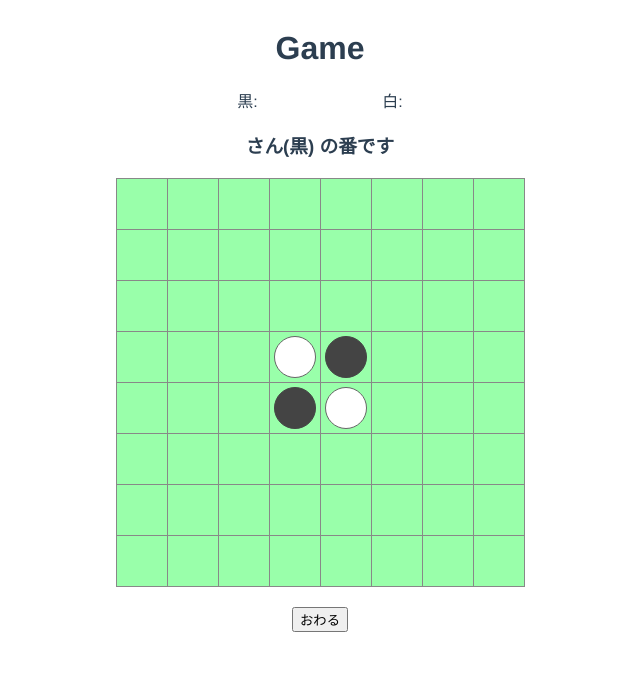
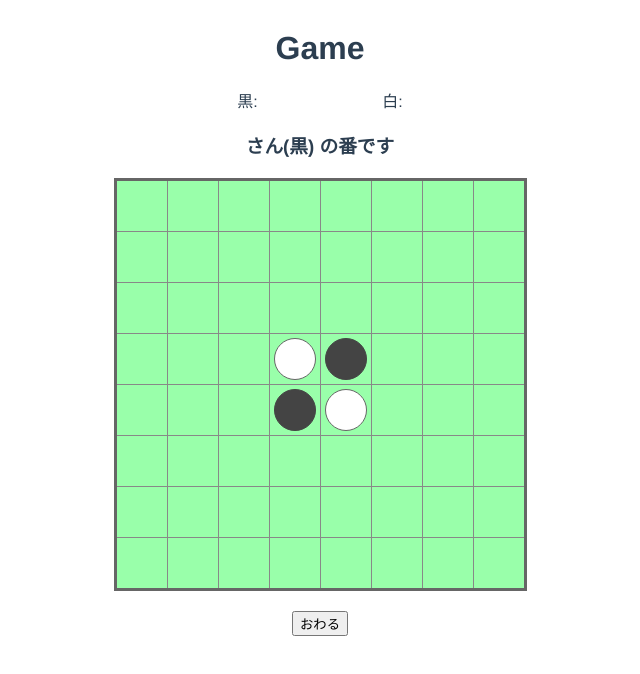
Before and after one commit to jottsu/othello, a Vue app: page /#/game in a window 1280 px wide. Shown: the top 674 px of the page, without its empty margins (320-960 px from the left). Built offline with nearby package versions, Linux system fonts and the light colour scheme.

Commit message:
create Square component

```diff
--- a/src/components/modules/Board.vue
+++ b/src/components/modules/Board.vue
@@ -3,11 +3,7 @@
     <h3>{{ getNextPlayer }} の番です</h3>
     <table>
       <tr v-for="i in 8" :key="i">
-        <td v-for="j in 8" :key="j" @click="setDiscs([i, j])"
-            :class="{ok: getChangableIndexes(i, j).length}"
-        >
-          <Disc :status="getDisc(i, j)"></Disc>
-        </td>
+        <Square v-for="j in 8" :key="j" :i="i" :j="j"></Square>
       </tr>
     </table>
   </div>
@@ -15,27 +11,12 @@
 
 <script>
 import { mapState, mapGetters, mapActions } from 'vuex'
+import Square from '@/components/modules/Square'
 import Disc from '@/components/modules/Disc'
-import { getChangableIndexes, getIndex } from '@/logics'
 
 export default {
-  methods: {
-    ...mapActions('game', ['setDiscs']),
-    getDisc (i, j) {
-      return this.discs[getIndex(i, j)]
-    },
-    getChangableIndexes (i, j) {
-      return getChangableIndexes(i, j, this.nextDisc, this.discs)
-    }
-  },
-  computed: {
-    ...mapState('game', [
-      'discs',
-      'nextDisc'
-    ]),
-    ...mapGetters('game', ['getNextPlayer'])
-  },
-  components: { Disc }
+  computed: mapGetters('game', ['getNextPlayer']),
+  components: { Square }
 }
 </script>
 
@@ -43,18 +24,6 @@ export default {
 table {
   margin: 20px auto;
   border-collapse: collapse;
-}
-
-td {
-  cursor: pointer;
-  height: 50px;
-  width: 50px;
-  padding: 0;
-  border: solid 1px #888;
-  background-color: #9fa;
-}
-
-td.ok:hover {
-  background-color: #cfc;
+  border: 3px solid #666;
 }
 </style>
--- /dev/null
+++ b/src/components/modules/Square.vue
@@ -0,0 +1,49 @@
+<template>
+  <td @click="setDiscs([i, j])" :class="{ok: getChangableIndexes(i, j).length}">
+    <Disc :status="getDisc(i, j)"></Disc>
+  </td>
+</template>
+
+<script>
+import { mapState, mapGetters, mapActions } from 'vuex'
+import Disc from '@/components/modules/Disc'
+import { getChangableIndexes, getIndex } from '@/logics'
+
+export default {
+  props: {
+    i: Number,
+    j: Number,
+  },
+  methods: {
+    ...mapActions('game', ['setDiscs']),
+    getDisc (i, j) {
+      return this.discs[getIndex(i, j)]
+    },
+    getChangableIndexes (i, j) {
+      return getChangableIndexes(i, j, this.nextDisc, this.discs)
+    }
+  },
+  computed: {
+    ...mapState('game', [
+      'discs',
+      'nextDisc'
+    ])
+  },
+  components: { Disc }
+}
+</script>
+
+<style scoped>
+td {
+  cursor: pointer;
+  height: 50px;
+  width: 50px;
+  padding: 0;
+  border: solid 1px #888;
+  background-color: #9fa;
+}
+
+td.ok:hover {
+  background-color: #cfc;
+}
+</style>
```
